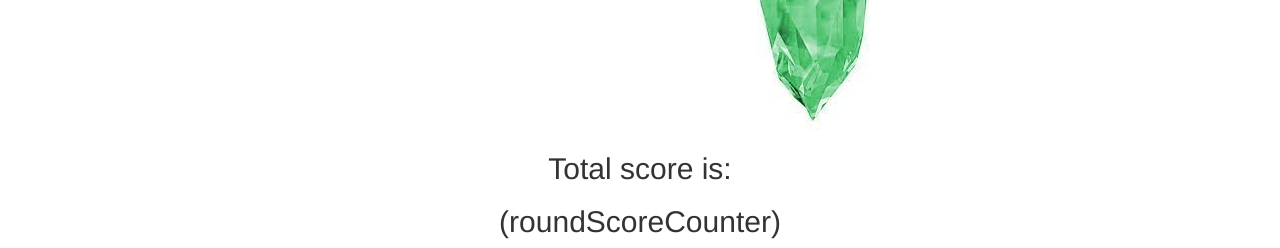
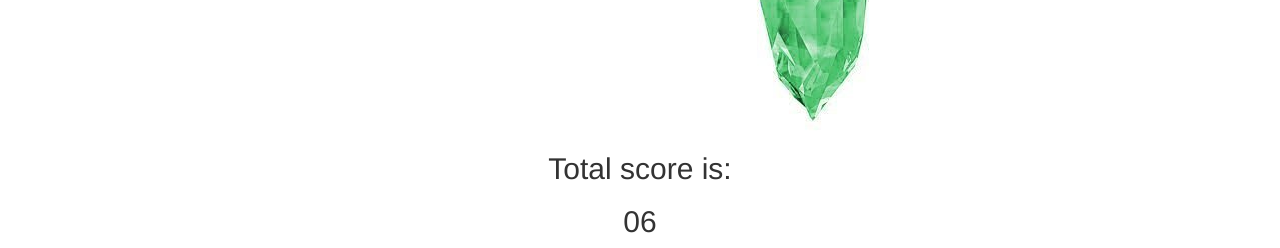
Before and after one commit to jfcurat/week-4-game, a plain HTML site: page index.html in a window 1280 px wide. Both pictures are taken after a click on the picture 432 px from the left and 558 px from the top of the page. Shown: the part 572-820 px from the top of the page. Drawn offline with nearby package versions, Linux system fonts and the light colour scheme.

Commit message:
Score Display
added jQuery selector to update score display
is adding like a string though
need parseInt? before adding to running score counter?
want to save this checkpoint though

```diff
--- a/assets/javascript/game.js
+++ b/assets/javascript/game.js
@@ -90,6 +90,10 @@ $(document).ready(function() {
 	$(".crystalImage").on("click", function crystalClickActions() {
 		var crystalPoints = ($(this).attr("crystalPointsValue"));
 		console.log(crystalPoints);
+
+		roundScoreCounter += crystalPoints;
+		console.log(roundScoreCounter);
+		$("#roundScoreCounterDisplay").text(roundScoreCounter);
 	});
 
 });
--- a/index.html
+++ b/index.html
@@ -75,10 +75,8 @@
 					Total score is:
 				</h2>
 			</div>
-			<div id="roundScoreCounterDisplay">
-				<h2>
-					(roundScoreCounter)
-				</h2>
+			<div>
+				<h2 id="roundScoreCounterDisplay">(roundScoreCounter)</h2>
 			</div>
 		</section>
 	</main>
```
